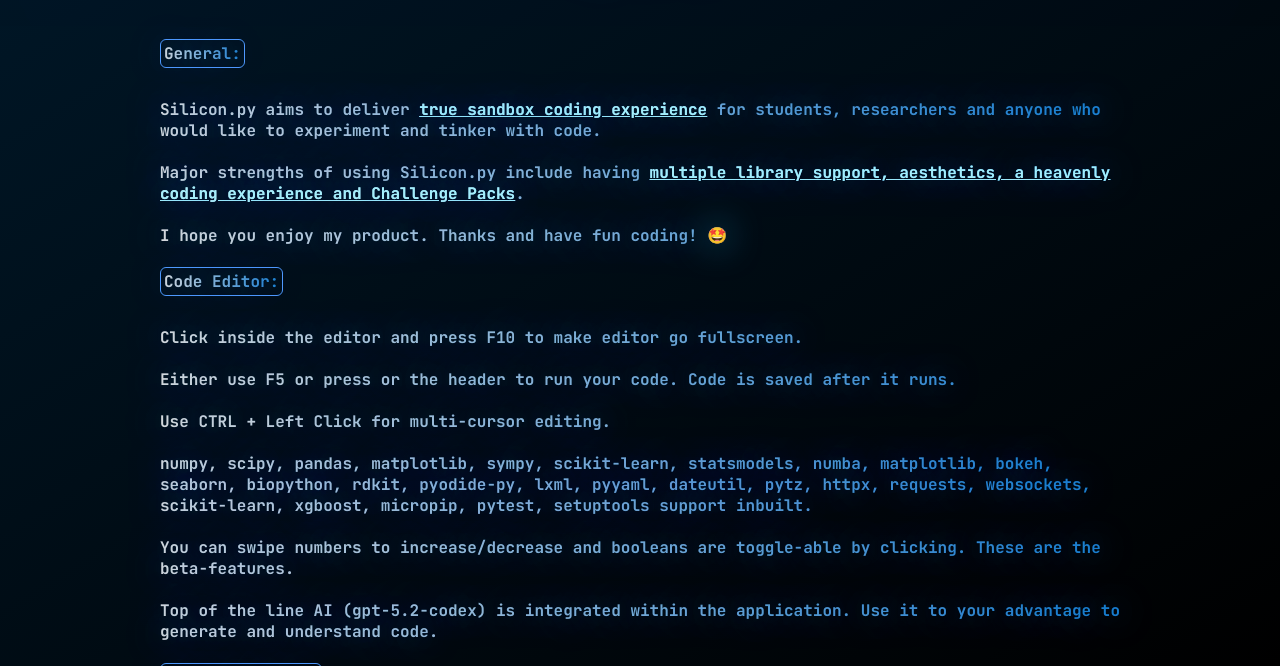
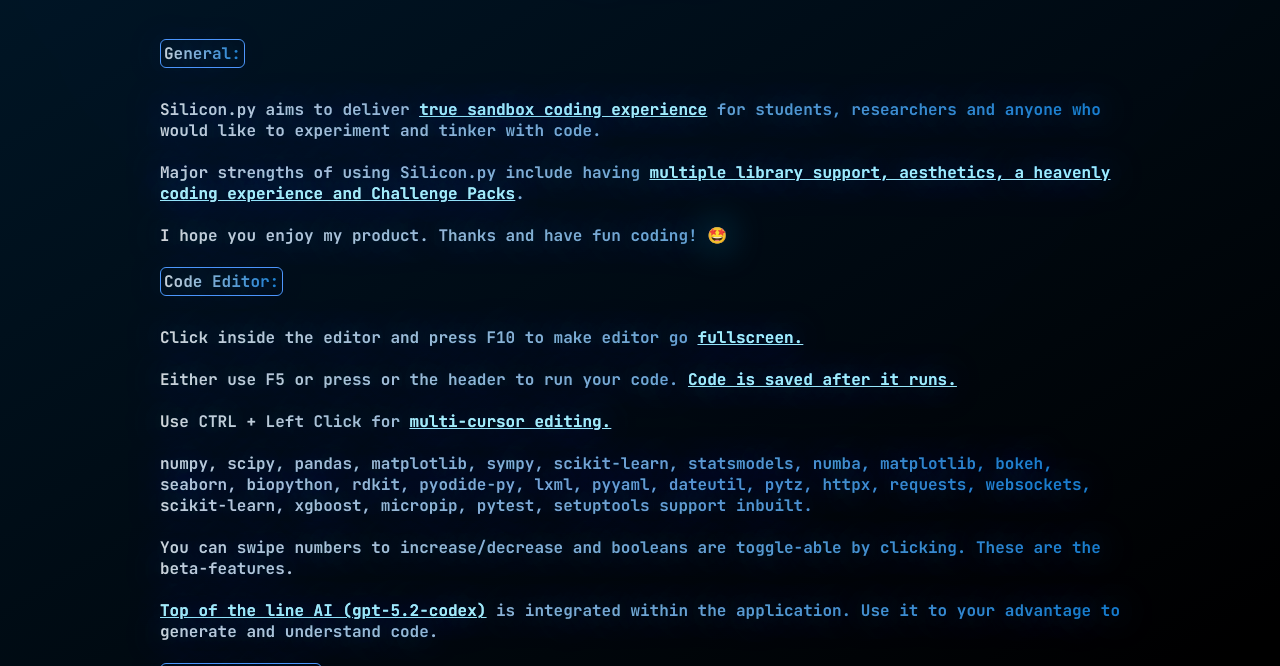
Before and after one commit to that0therGuy/Silicon.py, a website: page info.html in a window 1280 px wide. Shown: the part 134-800 px from the top of the page. Drawn offline with Linux system fonts and the light colour scheme; a web font is replaced by a local one.

Commit message:
Fix HTML encoding issues in info.html

```diff
--- a/info.html
+++ b/info.html
@@ -36,17 +36,17 @@
         <br>
         <br>
 
-        <h5>Click inside the editor and press F10 to make editor go fullscreen.</h5>
+        <h5>Click inside the editor and press F10 to make editor go <span style="text-decoration: underline">fullscreen.</span></h5>
         <br>
-        <h5>Either use F5 or press or the header to run your code. Code is saved after it runs.</h5>
+        <h5>Either use F5 or press or the header to run your code. <span style="text-decoration: underline">Code is saved after it runs.</span></h5>
         <br>
-        <h5>Use CTRL + Left Click for multi-cursor editing.</h5>
+        <h5>Use CTRL + Left Click for <span style="text-decoration: underline">multi-cursor editing.</span></h5>
         <br>
         <h5>numpy, scipy, pandas, matplotlib, sympy, scikit-learn, statsmodels, numba, matplotlib, bokeh, seaborn, biopython, rdkit, pyodide-py, lxml, pyyaml, dateutil, pytz, httpx, requests, websockets, scikit-learn, xgboost, micropip, pytest, setuptools support inbuilt.</h5>
         <br>
         <h5>You can swipe numbers to increase/decrease and booleans are toggle-able by clicking. These are the beta-features.</h5>
         <br>
-        <h5>Top of the line AI (gpt-5.2-codex) is integrated within the application. Use it to your advantage to generate and understand code.</h5>
+        <h5><span style="text-decoration: underline">Top of the line AI (gpt-5.2-codex)</span> is integrated within the application. Use it to your advantage to generate and understand code.</h5>
         <br>
         <h5 class="headq">Challenge Packs:</h5>
         <br>
```
